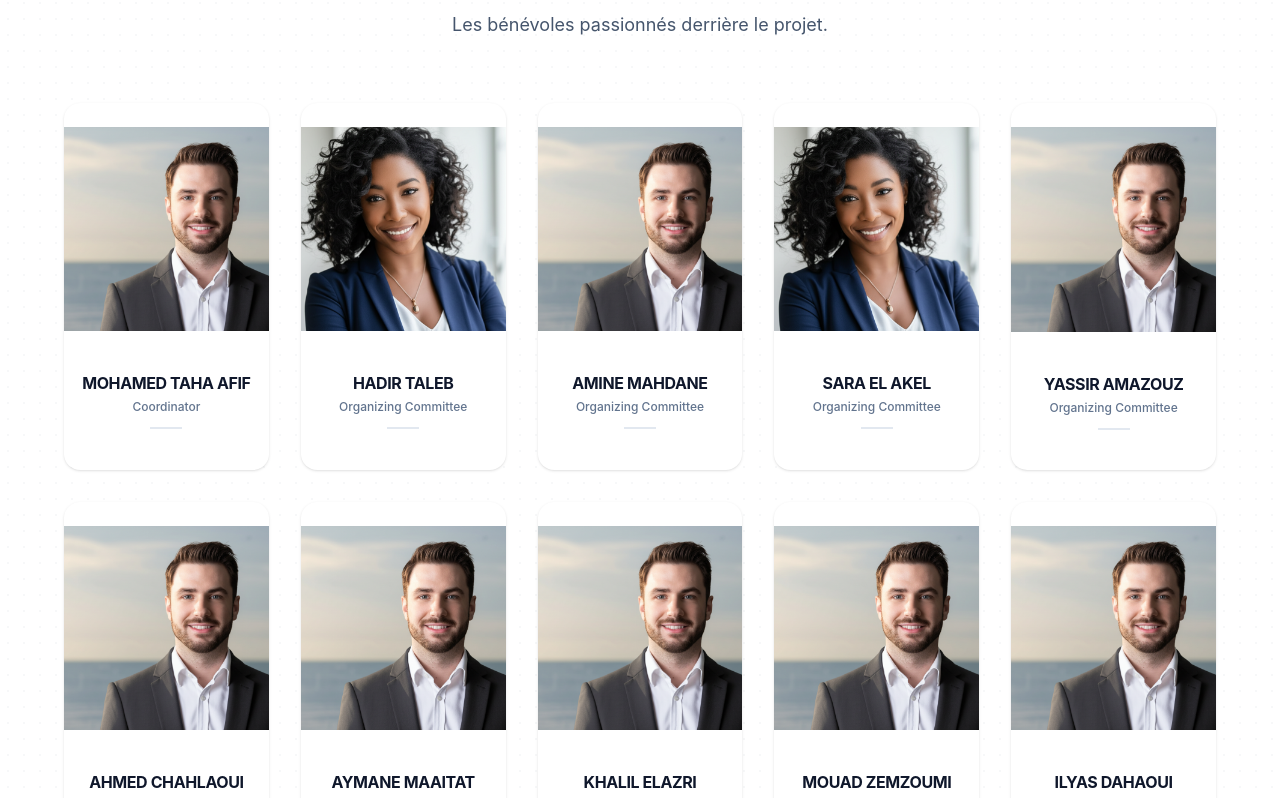
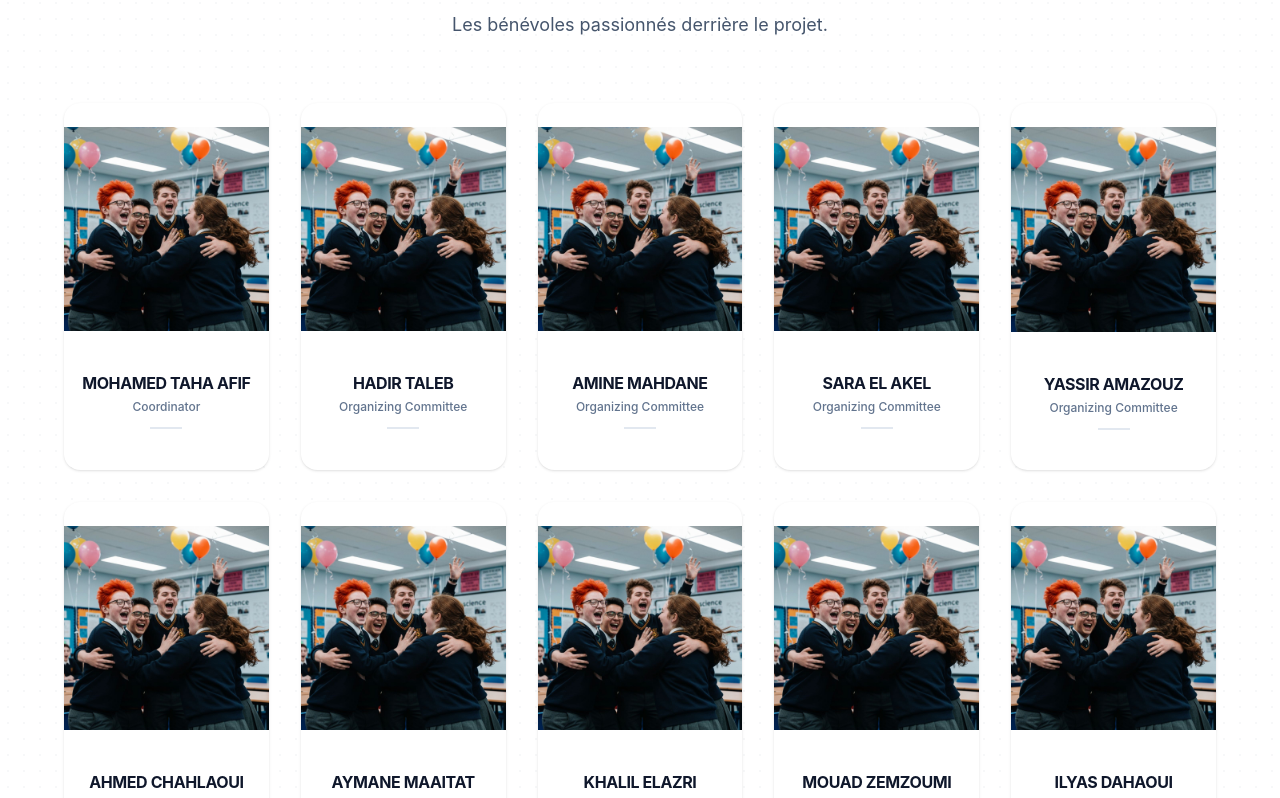
Before and after one commit to nabilessaadiii-ship-it/MATH-WEBSITE-remake, a Next.js app: page /experience in a window 1280 px wide. Shown: the part 5861-6659 px from the top of the page. Built offline with nearby package versions, Linux system fonts and the light colour scheme.

Commit message:
Replace team images with group photo for testing

```diff
--- a/components/organizing-team.tsx
+++ b/components/organizing-team.tsx
@@ -21,103 +21,103 @@ const teamMembers: TeamMember[] = [
   {
     name: "Mohamed Taha AFIF",
     role: "Coordinator",
-    image: "/professional-male-headshot.png",
+    image: "/students-celebrating-science-award.jpg",
     linkedin: "https://www.linkedin.com/in/mohamed-taha-afif",
   },
   {
     name: "Hadir TALEB",
     role: "Organizing Committee",
-    image: "/professional-headshot-female.png",
+    image: "/students-celebrating-science-award.jpg",
     linkedin: "https://www.linkedin.com/in/hadir-taleb",
   },
   {
     name: "Amine MAHDANE",
     role: "Organizing Committee",
-    image: "/professional-male-headshot.png",
+    image: "/students-celebrating-science-award.jpg",
     linkedin: "https://www.linkedin.com/in/amine-mahdane",
   },
   {
     name: "Sara EL AKEL",
     role: "Organizing Committee",
-    image: "/professional-headshot-female.png",
+    image: "/students-celebrating-science-award.jpg",
     linkedin: "https://www.linkedin.com/in/sara-el-akel",
   },
   {
     name: "Yassir AMAZOUZ",
     role: "Organizing Committee",
-    image: "/professional-male-headshot.png",
+    image: "/students-celebrating-science-award.jpg",
     linkedin: "https://www.linkedin.com/in/yassir-amazouz",
   },
   {
     name: "Ahmed CHAHLAOUI",
     role: "Organizing Committee",
-    image: "/professional-male-headshot.png",
+    image: "/students-celebrating-science-award.jpg",
     linkedin: "https://www.linkedin.com/in/ahmed-chahlaoui",
   },
   {
     name: "Aymane MAAITAT",
     role: "Organizing Committee",
-    image: "/professional-male-headshot.png",
+    image: "/students-celebrating-science-award.jpg",
     linkedin: "https://www.linkedin.com/in/aymane-maaitat",
   },
   {
     name: "Khalil ELAZRI",
     role: "Organizing Committee",
-    image: "/professional-male-headshot.png",
+    image: "/students-celebrating-science-award.jpg",
     linkedin: "https://www.linkedin.com/in/khalil-elazri",
   },
   {
     name: "Mouad ZEMZOUMI",
     role: "Organizing Committee",
-    image: "/professional-male-headshot.png",
+    image: "/students-celebrating-science-award.jpg",
     linkedin: "https://www.linkedin.com/in/mouad-zemzoumi",
   },
   {
     name: "Ilyas DAHAOUI",
     role: "Organizing Committee",
-    image: "/professional-male-headshot.png",
+    image: "/students-celebrating-science-award.jpg",
     linkedin: "https://www.linkedin.com/in/ilyas-dahaoui",
   },
   {
     name: "Ali HAKIM",
     role: "Organizing Committee",
-    image: "/professional-male-headshot.png",
+    image: "/students-celebrating-science-award.jpg",
     linkedin: "https://www.linkedin.com/in/ali-hakim",
   },
   {
     name: "Youssef LAZZOUZI",
     role: "Organizing Committee",
-    image: "/professional-male-headshot.png",
+    image: "/students-celebrating-science-award.jpg",
     linkedin: "https://www.linkedin.com/in/youssef-lazzouzi",
   },
   {
     name: "Salma OUACHA",
     role: "Organizing Committee",
-    image: "/professional-headshot-female.png",
+    image: "/students-celebrating-science-award.jpg",
     linkedin: "https://www.linkedin.com/in/salma-ouacha",
   },
   {
     name: "Amine EL KHANCHAF",
     role: "Organizing Committee",
-    image: "/professional-male-headshot.png",
+    image: "/students-celebrating-science-award.jpg",
     linkedin: "https://www.linkedin.com/in/amine-el-khanchaf",
   },
   {
     name: "Chayma FARAJI",
     role: "Organizing Committee",
-    image: "/professional-headshot-female.png",
+    image: "/students-celebrating-science-award.jpg",
     linkedin: "https://www.linkedin.com/in/chayma-faraji",
   },
   {
     name: "Abderrahmane ECHAARANI",
     role: "Organizing Committee",
-    image: "/professional-male-headshot.png",
+    image: "/students-celebrating-science-award.jpg",
     linkedin: "https://www.linkedin.com/in/abderrahmane-echaarani",
   },
   {
     name: "Ayoub EL GOURARI",
     role: "Organizing Committee",
-    image: "/professional-male-headshot.png",
+    image: "/students-celebrating-science-award.jpg",
     linkedin: "https://www.linkedin.com/in/ayoub-el-gourari",
   },
   {
```
